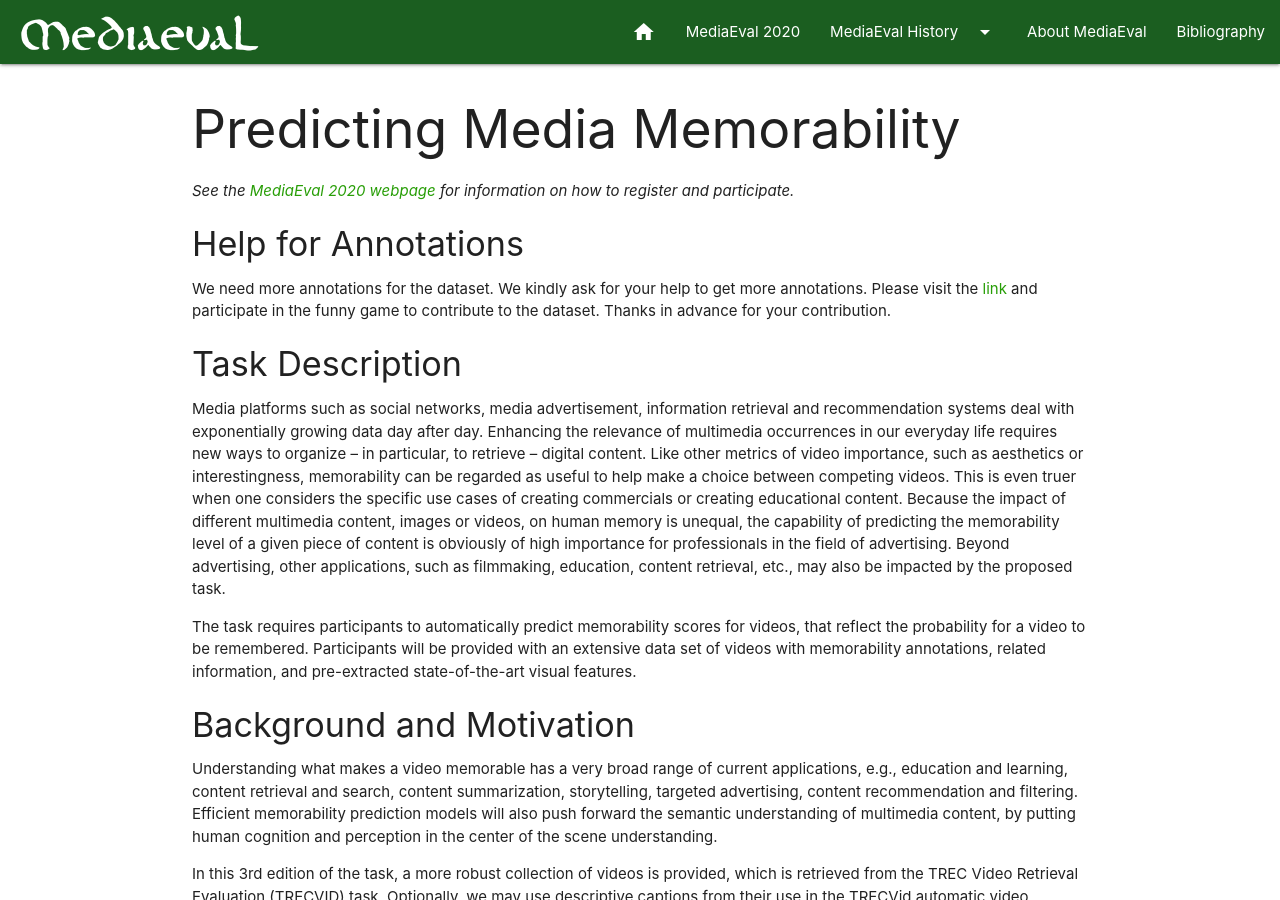
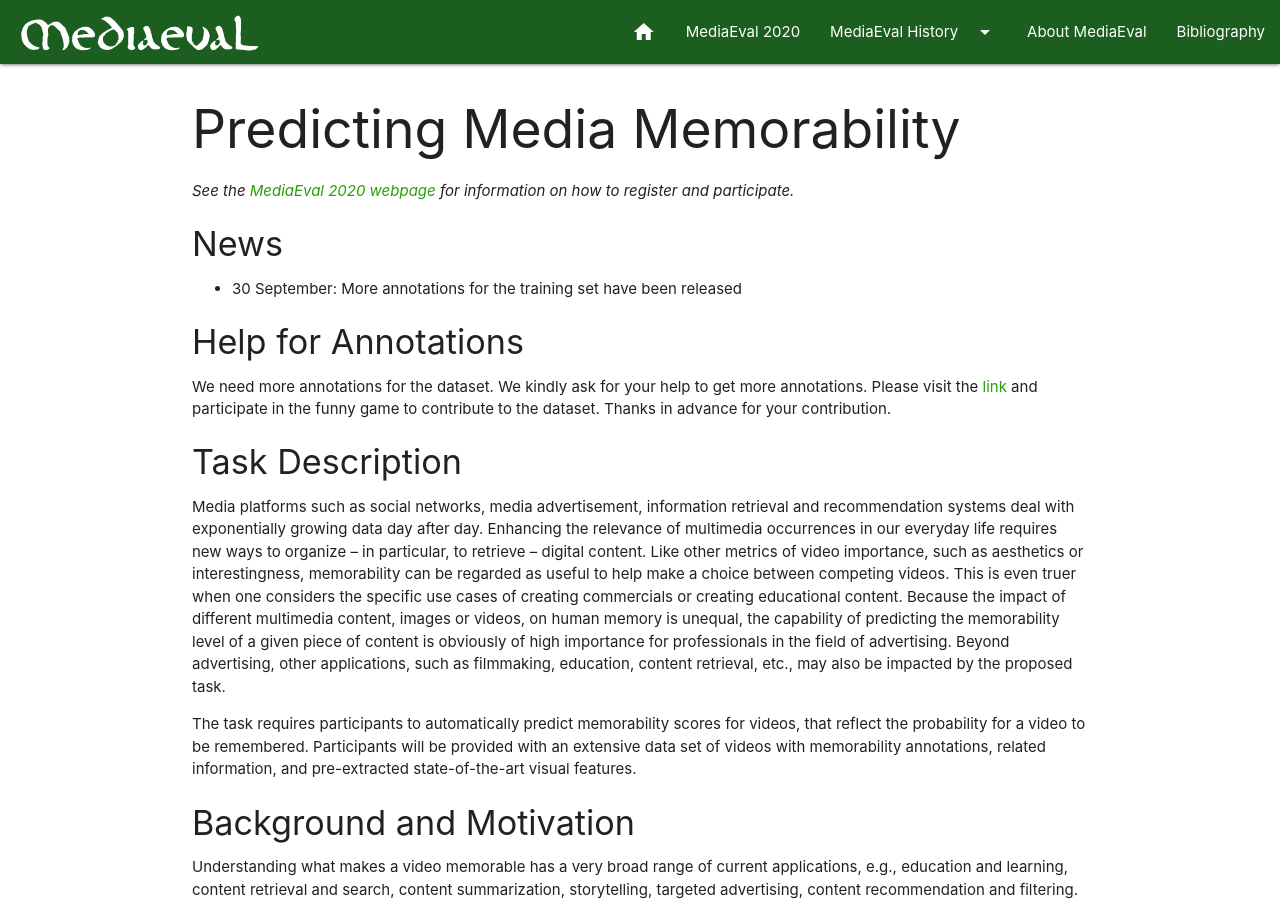
Before and after one commit to multimediaeval/multimediaeval.github.io, a Jekyll site: the page built from _editions/2020/tasks/memorability.md, in a window 1280 px wide and 900 px high. Built offline with Jekyll 4.4.1, drawn with Linux system fonts in a browser that asks for light colours.

Commit message:
Update memorability.md

```diff
--- a/_editions/2020/tasks/memorability.md
+++ b/_editions/2020/tasks/memorability.md
@@ -12,6 +12,9 @@ blurb: "The task requires participants to automatically predict memorability sco
 
 <!-- # please respect the structure below-->
 *See the [MediaEval 2020 webpage](https://multimediaeval.github.io/editions/2020/) for information on how to register and participate.*
+
+#### News
+* 30 September: More annotations for the training set have been released
 
 #### Help for Annotations
 We need more annotations for the dataset. We kindly ask for your help to get more annotations. Please visit the [link](https://annotator.uk/mediaeval/index.php) and participate in the funny game to contribute to the dataset. Thanks in advance for your contribution.
```
